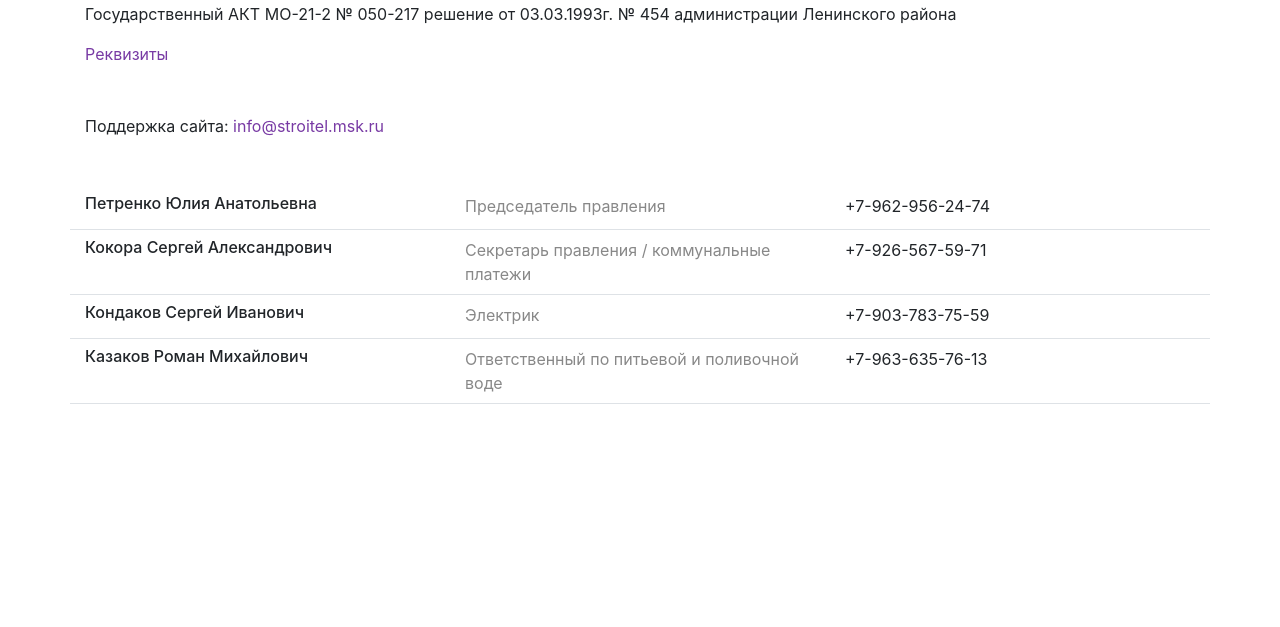
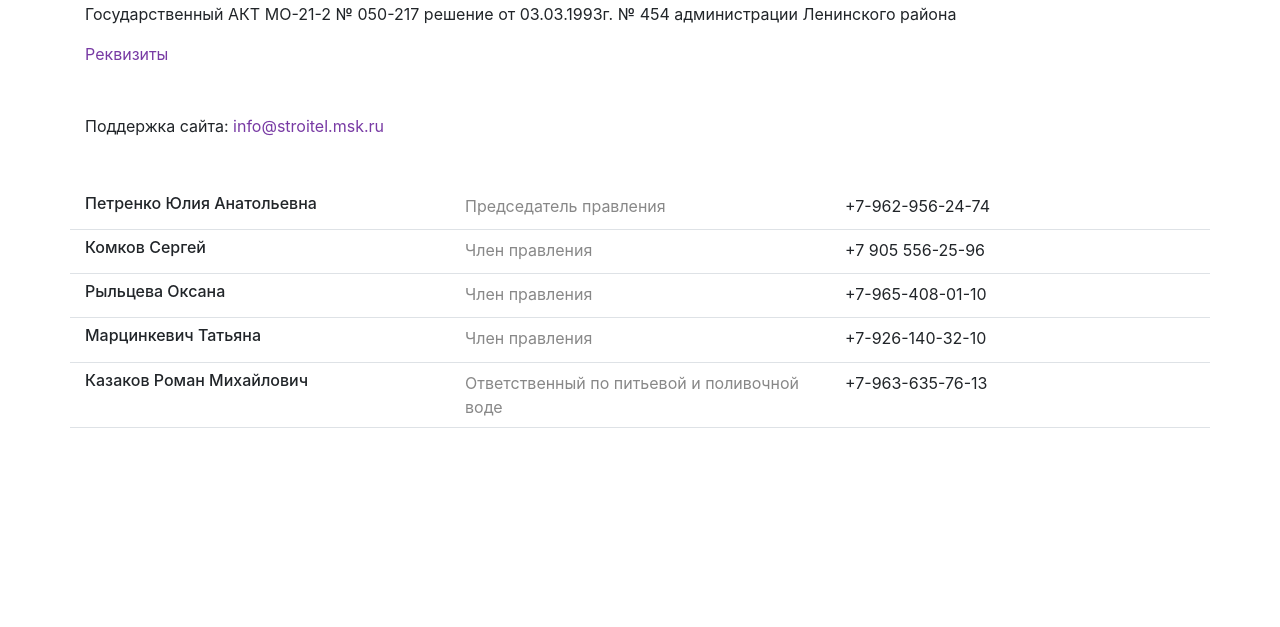
Before and after one commit to ekirill/stroitel, a Django app: template templates/contacts.html in a window 1280 px wide. Shown: the part 283-910 px from the top of the page. Before the commit the page ends 687 px from the top, so only its background shows below. Run offline with Django 3.2, Linux system fonts and the light colour scheme; the template is opened without the code that fills it, so the values that code supplies are empty; some libraries are stand-ins or nearby versions.

Commit message:
update contacts

```diff
--- a/docker-compose-dev.yaml
+++ b/docker-compose-dev.yaml
@@ -5,9 +5,9 @@ services:
     volumes:
       - ./:/app
       - ./media_storage:/mnt/media
-    command: "python ./manage.py runserver 0.0.0.0:8888"
+    command: "python ./manage.py runserver 0.0.0.0:8000"
     ports:
-      - "8888:8888"
+      - "8888:8000"
 
   nginx:
     volumes:
--- a/templates/contacts.html
+++ b/templates/contacts.html
@@ -15,14 +15,19 @@
     <div class="col-md-4 mt-2 mb-2">+7-962-956-24-74</div>
   </div>
   <div class="row border-bottom border-2">
-    <div class="col-md-4 mt-2 mb-2"><h6>Кокора Сергей Александрович</h6></div>
-    <div class="col-md-4 mt-2 mb-2 dark-gray">Секретарь правления / коммунальные платежи</div>
-    <div class="col-md-4 mt-2 mb-2">+7-926-567-59-71</div>
+    <div class="col-md-4 mt-2 mb-2"><h6>Комков Сергей</h6></div>
+    <div class="col-md-4 mt-2 mb-2 dark-gray">Член правления</div>
+    <div class="col-md-4 mt-2 mb-2">+7 905 556-25-96</div>
   </div>
   <div class="row border-bottom border-2">
-    <div class="col-md-4 mt-2 mb-2"><h6>Кондаков Сергей Иванович</h6></div>
-    <div class="col-md-4 mt-2 mb-2 dark-gray">Электрик</div>
-    <div class="col-md-4 mt-2 mb-2">+7-903-783-75-59</div>
+    <div class="col-md-4 mt-2 mb-2"><h6>Рыльцева Оксана</h6></div>
+    <div class="col-md-4 mt-2 mb-2 dark-gray">Член правления</div>
+    <div class="col-md-4 mt-2 mb-2">+7-965-408-01-10</div>
+  </div>
+  <div class="row border-bottom border-2">
+    <div class="col-md-4 mt-2 mb-2"><h6>Марцинкевич Татьяна</h6></div>
+    <div class="col-md-4 mt-2 mb-2 dark-gray">Член правления</div>
+    <div class="col-md-4 mt-2 mb-2">+7-926-140-32-10</div>
   </div>
   <div class="row border-bottom border-2">
     <div class="col-md-4 mt-2 mb-2"><h6>Казаков Роман Михайлович</h6></div>
```
Also changed, not shown: 1 other file.
